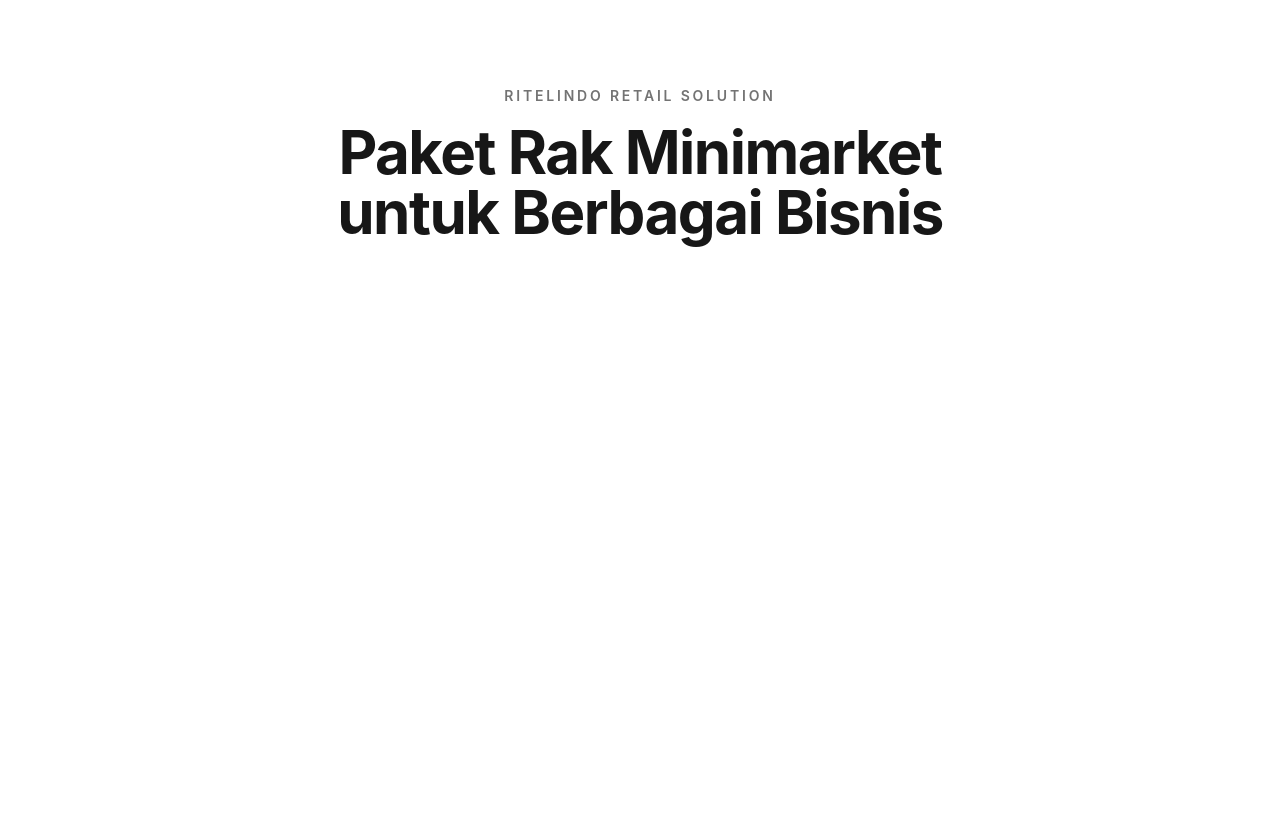
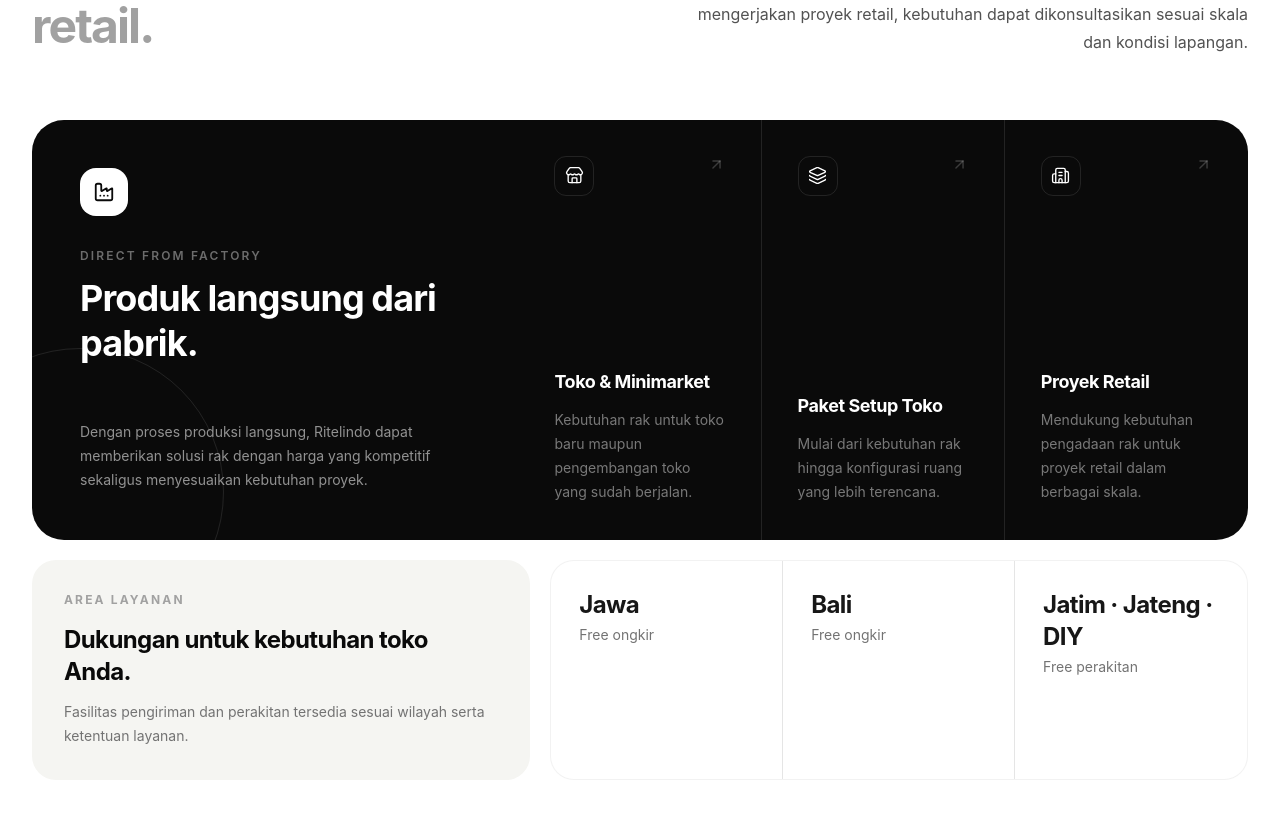
Before and after one commit to strvntrl/ritelindo-test, a React (Vite) app: page / in a window 1280 px wide. Shown: the part 6360-7178 px from the top of the page. Before the commit the page ends 6876 px from the top, so only its background shows below. Built offline with nearby package versions, Linux system fonts and the light colour scheme.

Commit message:
feat: trust

```diff
--- a/src/App.tsx
+++ b/src/App.tsx
@@ -4,6 +4,7 @@
 import Products from "./sections/Products";
 import Process from "./sections/Process";
 import CustomStore from "./sections/CustomStore";
+import Trust from "./sections/Trust";
 
 function App() {
   return (
@@ -16,6 +17,7 @@
         <Products />
         <Process />
         <CustomStore />
+        <Trust />
         <section className="flex min-h-screen items-center justify-center px-6 pt-24">
           <div className="text-center">
             <p className="mb-4 text-sm font-semibold uppercase tracking-[0.2em] text-neutral-500">
--- a/src/sections/Trust.tsx
+++ b/src/sections/Trust.tsx
@@ -0,0 +1,202 @@
+import {
+  Building2,
+  Factory,
+  Layers3,
+  Store,
+  ArrowUpRight,
+} from "lucide-react";
+
+const audiences = [
+  {
+    icon: Store,
+    title: "Toko & Minimarket",
+    description:
+      "Kebutuhan rak untuk toko baru maupun pengembangan toko yang sudah berjalan.",
+  },
+  {
+    icon: Layers3,
+    title: "Paket Setup Toko",
+    description:
+      "Mulai dari kebutuhan rak hingga konfigurasi ruang yang lebih terencana.",
+  },
+  {
+    icon: Building2,
+    title: "Proyek Retail",
+    description:
+      "Mendukung kebutuhan pengadaan rak untuk proyek retail dalam berbagai skala.",
+  },
+];
+
+export default function Trust() {
+  return (
+    <section className="bg-white py-20 sm:py-24 lg:py-32">
+      <div className="mx-auto max-w-7xl px-5 sm:px-6 lg:px-8">
+
+        {/* TOP */}
+        <div className="grid gap-10 lg:grid-cols-[0.85fr_1.15fr] lg:items-end">
+
+          <div>
+            <p className="text-xs font-bold uppercase tracking-[0.2em] text-neutral-400">
+              Retail Partner
+            </p>
+
+            <h2 className="mt-4 max-w-xl text-3xl font-bold leading-tight tracking-[-0.04em] text-neutral-950 sm:text-4xl lg:text-5xl">
+              Satu partner untuk
+              <br />
+              <span className="text-neutral-400">
+                berbagai kebutuhan retail.
+              </span>
+            </h2>
+          </div>
+
+          <p className="max-w-xl text-base leading-7 text-neutral-600 lg:ml-auto lg:text-right">
+            Baik Anda sedang membuka toko baru, melakukan renovasi,
+            maupun mengerjakan proyek retail, kebutuhan dapat
+            dikonsultasikan sesuai skala dan kondisi lapangan.
+          </p>
+
+        </div>
+
+        {/* FACTORY BLOCK */}
+        <div className="mt-14 overflow-hidden rounded-4xl bg-neutral-950 text-white sm:mt-16">
+
+          <div className="grid lg:grid-cols-[0.8fr_1.2fr]">
+
+            {/* LEFT */}
+            <div className="relative flex min-h-90 flex-col justify-between overflow-hidden p-7 sm:p-10 lg:min-h-105 lg:p-12">
+
+              <div className="pointer-events-none absolute -bottom-24 -left-24 h-72 w-72 rounded-full border border-white/10" />
+
+              <div className="relative">
+
+                <div className="flex h-12 w-12 items-center justify-center rounded-2xl bg-white text-neutral-950">
+                  <Factory size={22} />
+                </div>
+
+                <p className="mt-8 text-xs font-semibold uppercase tracking-[0.18em] text-white/40">
+                  Direct From Factory
+                </p>
+
+                <h3 className="mt-3 max-w-md text-3xl font-bold leading-tight tracking-tight sm:text-4xl">
+                  Produk langsung dari pabrik.
+                </h3>
+
+              </div>
+
+              <p className="relative max-w-md text-sm leading-6 text-white/55">
+                Dengan proses produksi langsung, Ritelindo dapat memberikan
+                solusi rak dengan harga yang kompetitif sekaligus
+                menyesuaikan kebutuhan proyek.
+              </p>
+
+            </div>
+
+            {/* RIGHT */}
+            <div className="grid divide-y divide-white/10 sm:grid-cols-3 sm:divide-x sm:divide-y-0">
+
+              {audiences.map((item) => {
+                const Icon = item.icon;
+
+                return (
+                  <div
+                    key={item.title}
+                    className="group flex min-h-57.5 flex-col justify-between p-7 transition-colors duration-300 hover:bg-white/4 sm:p-8 lg:min-h-105 lg:p-9"
+                  >
+
+                    <div className="flex items-start justify-between">
+
+                      <div className="flex h-10 w-10 items-center justify-center rounded-xl border border-white/10">
+                        <Icon
+                          size={19}
+                          strokeWidth={1.7}
+                        />
+                      </div>
+
+                      <ArrowUpRight
+                        size={17}
+                        className="text-white/20 transition-all duration-300 group-hover:-translate-y-1 group-hover:translate-x-1 group-hover:text-white"
+                      />
+
+                    </div>
+
+                    <div className="mt-10">
+
+                      <h3 className="text-lg font-bold tracking-tight">
+                        {item.title}
+                      </h3>
+
+                      <p className="mt-3 text-sm leading-6 text-white/45">
+                        {item.description}
+                      </p>
+
+                    </div>
+
+                  </div>
+                );
+              })}
+
+            </div>
+
+          </div>
+        </div>
+
+        {/* SERVICE AREA */}
+        <div className="mt-5 grid gap-5 lg:grid-cols-[1fr_1.4fr]">
+
+          <div className="rounded-3xl bg-[#f5f5f2] p-7 sm:p-8">
+
+            <p className="text-xs font-bold uppercase tracking-[0.18em] text-neutral-400">
+              Area Layanan
+            </p>
+
+            <h3 className="mt-4 text-2xl font-bold tracking-tight text-neutral-950">
+              Dukungan untuk kebutuhan toko Anda.
+            </h3>
+
+            <p className="mt-3 text-sm leading-6 text-neutral-500">
+              Fasilitas pengiriman dan perakitan tersedia sesuai
+              wilayah serta ketentuan layanan.
+            </p>
+
+          </div>
+
+          <div className="grid grid-cols-1 divide-y divide-black/10 rounded-3xl border border-black/5 bg-white sm:grid-cols-3 sm:divide-x sm:divide-y-0">
+
+            <div className="p-6 sm:p-7">
+              <p className="text-2xl font-bold tracking-tight">
+                Jawa
+              </p>
+
+              <p className="mt-1 text-sm text-neutral-500">
+                Free ongkir
+              </p>
+            </div>
+
+            <div className="p-6 sm:p-7">
+              <p className="text-2xl font-bold tracking-tight">
+                Bali
+              </p>
+
+              <p className="mt-1 text-sm text-neutral-500">
+                Free ongkir
+              </p>
+            </div>
+
+            <div className="p-6 sm:p-7">
+              <p className="text-2xl font-bold tracking-tight">
+                Jatim · Jateng · DIY
+              </p>
+
+              <p className="mt-1 text-sm text-neutral-500">
+                Free perakitan
+              </p>
+            </div>
+
+          </div>
+
+        </div>
+
+      </div>
+    </section>
+  );
+}
```
